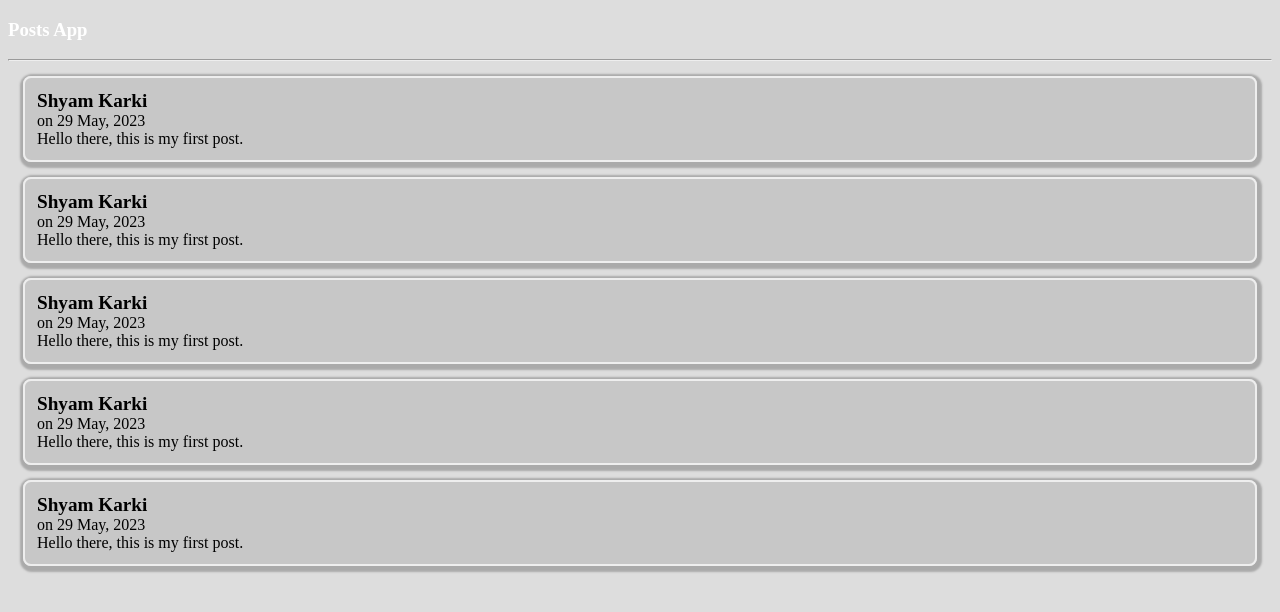
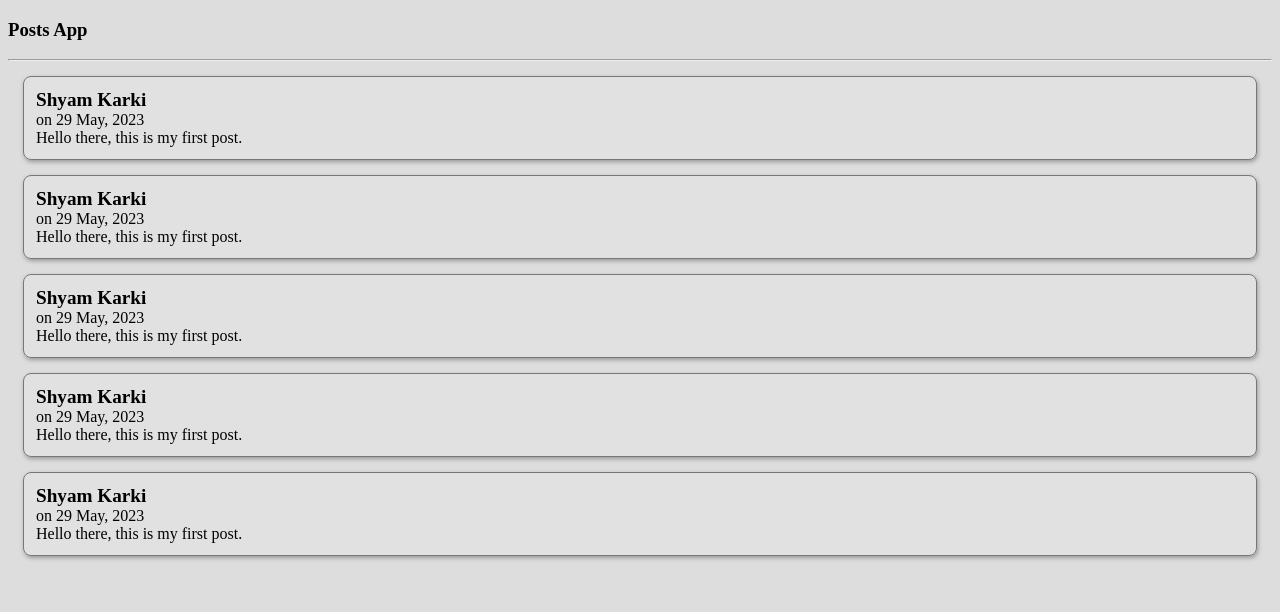
Before and after one commit to laxman99-gif/posts-app-frontend, a plain HTML site: page index.html in a window 1280 px wide. Drawn offline with Linux system fonts and the light colour scheme.

Commit message:
More styles

```diff
--- a/index.html
+++ b/index.html
@@ -10,7 +10,7 @@
 </head>
 
 <body>
-    <h3 style="color: white;">Posts App</h3>
+    <h3>Posts App</h3>
     <hr>
     <div id="posts-container">
 
--- a/style.css
+++ b/style.css
@@ -11,10 +11,10 @@ div#post-container {
 }
 
 div.post {
-    background-color: rgba(0, 0, 0, 0.1);
+    background-color: rgba(255, 255, 255, 0.1);
   margin: 15px;
-  border: 2px solid #eee;
-  box-shadow: 1px 2px 2px 4px #aaa;
+  border: 1px solid #777;
+  box-shadow: 1px 2px 4px #999;
   border-radius: 8px;
   padding: 12px;
 }
```
